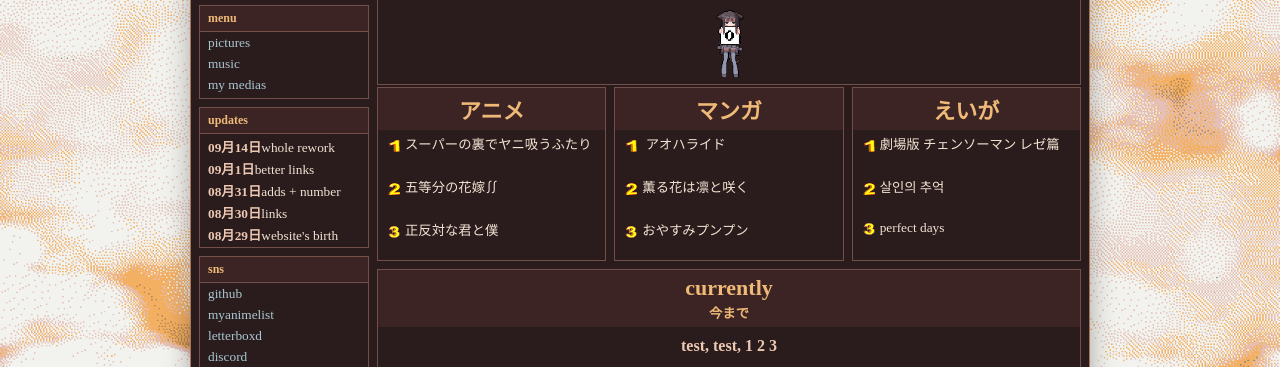
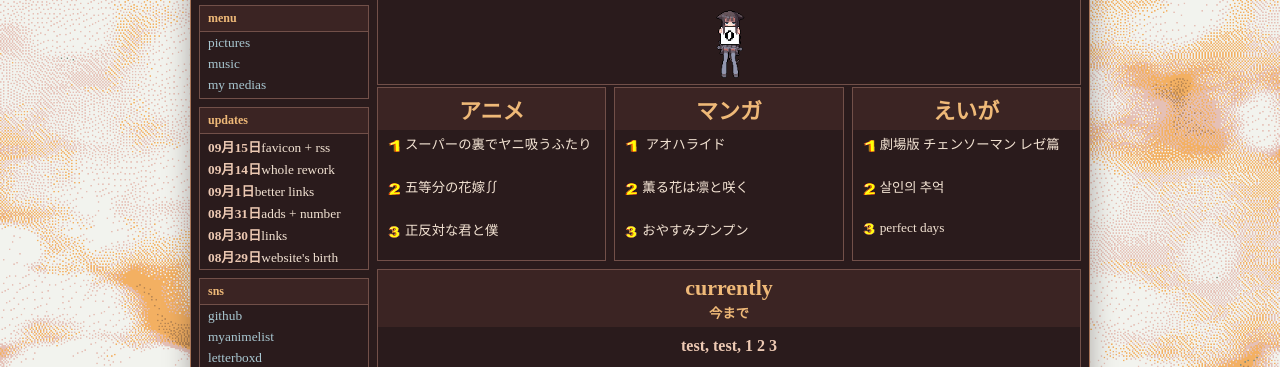
Before and after one commit to mokotanin/nekoweb, a plain HTML site: page index.html in a window 1280 px wide. Shown: the part 221-588 px from the top of the page. Drawn offline with Linux system fonts and the light colour scheme; no server answers; a web font is replaced by a local one.

Commit message:
update sidebar updates

```diff
--- a/components/sidebar.html
+++ b/components/sidebar.html
@@ -16,6 +16,7 @@
     </section>
     <section>
         <h2>updates</h2>
+        <p><b class="date">09月15日</b>favicon + rss</p>
         <p><b class="date">09月14日</b>whole rework</p>
         <p><b class="date">09月1日</b>better links</p>
         <p><b class="date">08月31日</b>adds + number</p>
```
